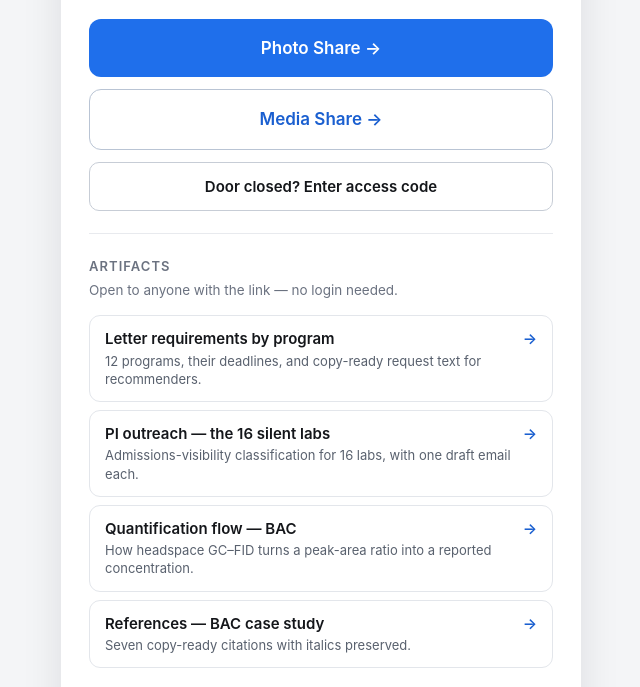
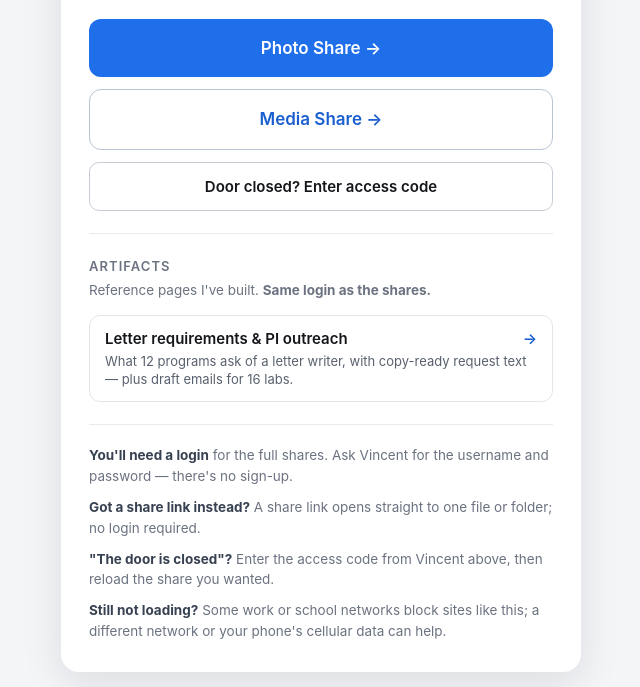
Before and after one commit to vincentle7249/vincentle7249.github.io, a plain HTML site: page index.html in a window 1280 px wide. Shown: the part 191-878 px from the top of the page, without its empty margins (319-959 px from the left). Drawn offline with Linux system fonts and the light colour scheme.

Commit message:
Link password-protected artifacts page from home

```diff
--- a/index.html
+++ b/index.html
@@ -153,28 +153,17 @@
   <a class="btn secondary" href="https://vincentle7249.github.io/media/">Media Share →</a>
   <button class="btn2" id="knock" type="button">Door closed? Enter access code</button>
 
-  <section class="artifacts" aria-labelledby="artifacts-h">
+
+  <div class="artifacts">
     <h2 id="artifacts-h">Artifacts</h2>
-    <p class="sub">Open to anyone with the link — no login needed.</p>
-    <nav class="arts" aria-label="Artifacts">
-      <a class="art" href="artifacts/letter-guidance/">
-        <span class="art-title">Letter requirements by program <span class="arrow" aria-hidden="true">→</span></span>
-        <span class="art-desc">12 programs, their deadlines, and copy-ready request text for recommenders.</span>
-      </a>
-      <a class="art" href="artifacts/pi-outreach/">
-        <span class="art-title">PI outreach — the 16 silent labs <span class="arrow" aria-hidden="true">→</span></span>
-        <span class="art-desc">Admissions-visibility classification for 16 labs, with one draft email each.</span>
-      </a>
-      <a class="art" href="artifacts/quant-flow/">
-        <span class="art-title">Quantification flow — BAC <span class="arrow" aria-hidden="true">→</span></span>
-        <span class="art-desc">How headspace GC–FID turns a peak-area ratio into a reported concentration.</span>
-      </a>
-      <a class="art" href="artifacts/references/">
-        <span class="art-title">References — BAC case study <span class="arrow" aria-hidden="true">→</span></span>
-        <span class="art-desc">Seven copy-ready citations with italics preserved.</span>
+    <p class="sub">Reference pages I've built. <strong>Same login as the shares.</strong></p>
+    <nav class="arts" aria-labelledby="artifacts-h">
+      <a class="art" href="https://vinserver.tailb05517.ts.net/artifacts/">
+        <span class="art-title">Letter requirements &amp; PI outreach <span class="arrow" aria-hidden="true">→</span></span>
+        <span class="art-desc">What 12 programs ask of a letter writer, with copy-ready request text — plus draft emails for 16 labs.</span>
       </a>
     </nav>
-  </section>
+  </div>
 
   <div class="hint">
     <p><strong>You'll need a login</strong> for the full shares. Ask Vincent for the username and password — there's no sign-up.</p>
```
